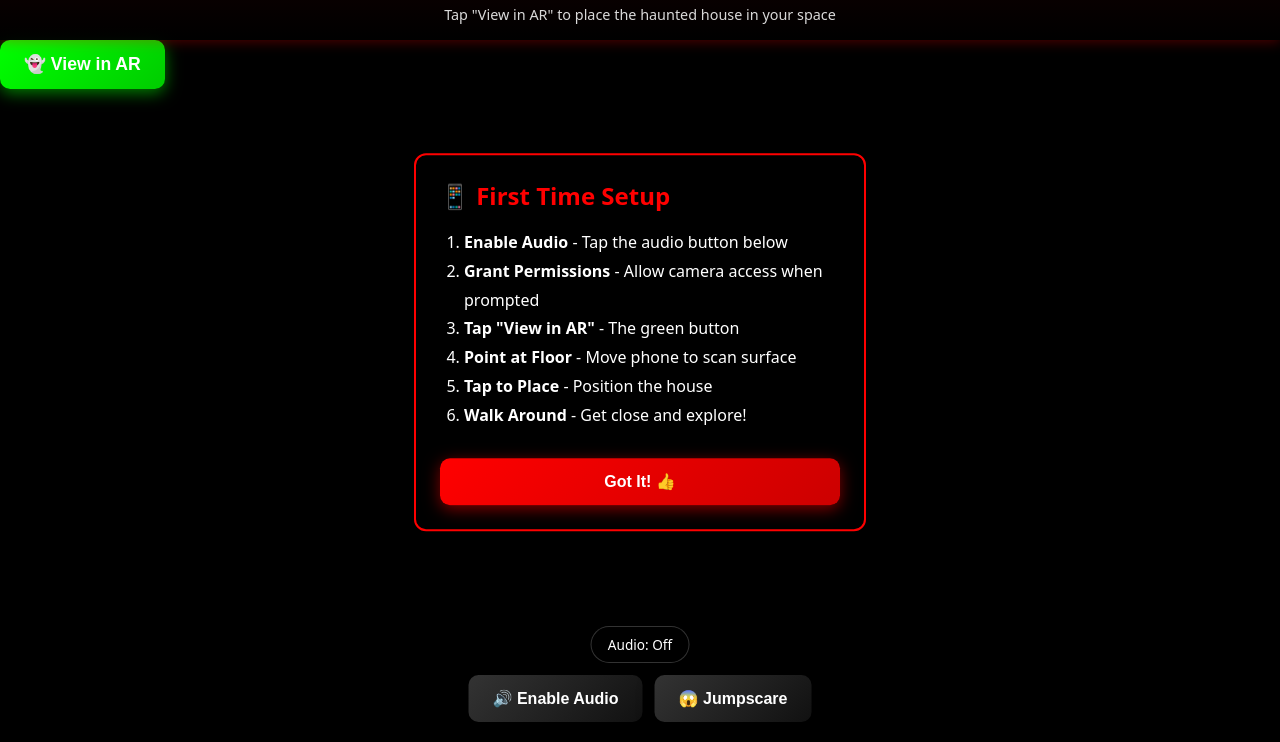
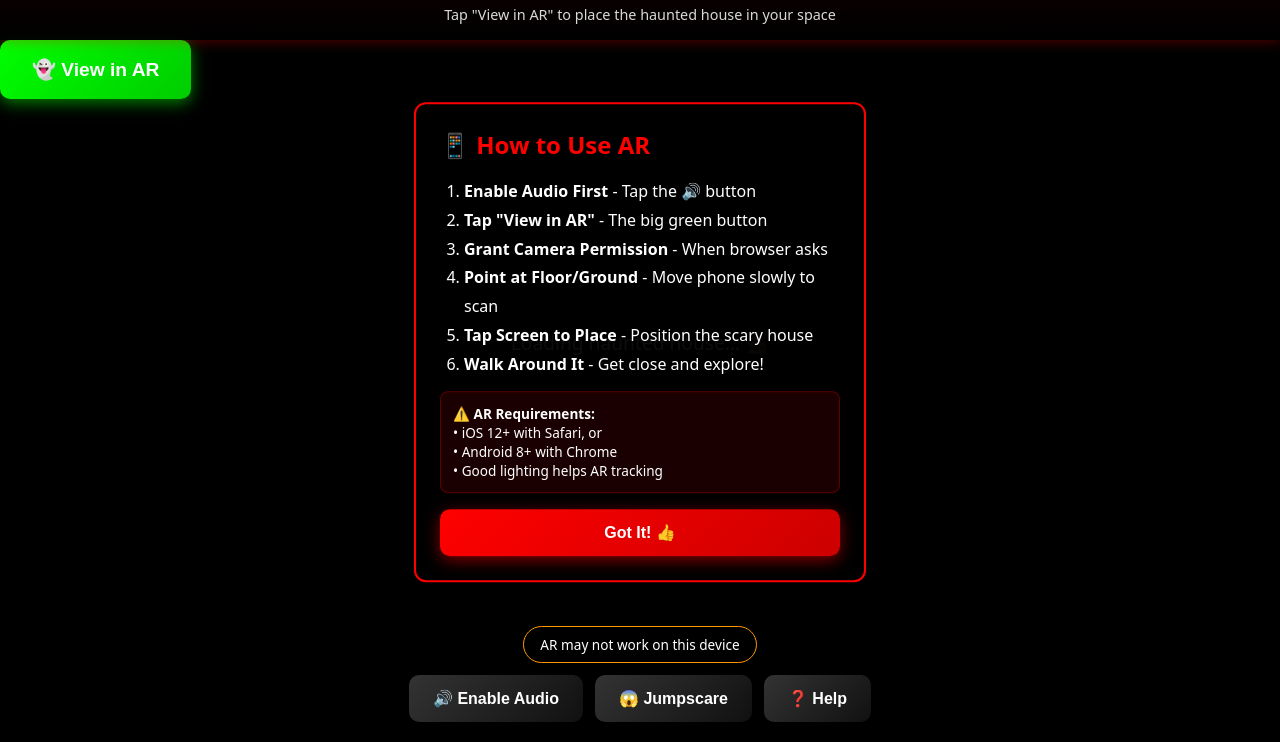
Before and after one commit to Vijay7129/ar-scary-house, a plain HTML site: page index.html in a window 1280 px wide. Shown: the part 58-800 px from the top of the page. Drawn offline with Linux system fonts and the light colour scheme; some packages are replaced by stand-ins of ours; a script that the page names is missing.

Commit message:
index.html

```diff
--- a/index.html
+++ b/index.html
@@ -38,9 +38,10 @@
       gap:12px;
       z-index:100;
       align-items:center;
+      max-width:90%;
     }
 
-    .btn-row {display:flex;gap:12px;}
+    .btn-row {display:flex;gap:12px;flex-wrap:wrap;justify-content:center;}
 
     button {
       padding:14px 24px;
@@ -63,7 +64,8 @@
     .ar-button {
       background:linear-gradient(135deg,#00ff00,#00cc00)!important;
       box-shadow:0 4px 16px rgba(0,255,0,0.5)!important;
-      font-size:1.1em;
+      font-size:1.2em;
+      padding:18px 32px;
       animation:pulse 2s infinite;
     }
 
@@ -104,9 +106,19 @@
 
     .instructions h2 {margin:0 0 16px;color:#ff0000;}
 
-    .instructions ol {margin:12px 0;padding-left:24px;line-height:1.8;}
+    .instructions ol {margin:12px 0;padding-left:24px;line-height:1.8;text-align:left;}
 
     .instructions button {width:100%;margin-top:16px;}
+
+    .warning-box {
+      background:rgba(255,0,0,0.1);
+      border:1px solid rgba(255,0,0,0.3);
+      padding:12px;
+      border-radius:8px;
+      margin-top:12px;
+      font-size:0.85em;
+      line-height:1.4;
+    }
 
     @keyframes shake {
       0%, 100% {transform:translate(-50%, -50%) rotate(0deg);}
@@ -115,6 +127,15 @@
     }
 
     .shake {animation:shake 0.3s ease-in-out 3;}
+
+    .loading {
+      position:absolute;
+      top:50%;
+      left:50%;
+      transform:translate(-50%, -50%);
+      font-size:1.2em;
+      z-index:5;
+    }
   </style>
 </head>
 <body>
@@ -124,46 +145,59 @@
       <div class="subtitle">Tap "View in AR" to place the haunted house in your space</div>
     </div>
 
-    <!-- Model Viewer with AR support -->
+    <!-- Model Viewer with AR support - Using a public haunted house model -->
     <model-viewer
       id="viewer"
-      src="scary-house.glb"
+      src="https://modelviewer.dev/shared-assets/models/glTF-Sample-Assets/Models/HauntedHouse/glTF-Binary/HauntedHouse.glb"
       alt="Scary haunted house 3D model"
       ar
       ar-modes="webxr scene-viewer quick-look"
       camera-controls
       touch-action="pan-y"
-      shadow-intensity="1"
-      exposure="1"
-      environment-image="neutral"
+      shadow-intensity="1.5"
+      exposure="0.8"
+      shadow-softness="0.5"
       auto-rotate
-      auto-rotate-delay="1000"
-      rotation-per-second="30deg"
+      auto-rotate-delay="2000"
+      rotation-per-second="20deg"
+      camera-orbit="0deg 75deg 8m"
+      min-camera-orbit="auto auto 3m"
+      max-camera-orbit="auto auto 15m"
+      loading="eager"
     >
       <!-- AR Button (automatically appears on supported devices) -->
       <button slot="ar-button" class="ar-button" id="arButton">
         👻 View in AR
       </button>
+
+      <div class="loading" slot="poster">Loading haunted house... 🏚️</div>
     </model-viewer>
 
     <div class="controls">
-      <div id="status" class="status">Audio: Off</div>
+      <div id="status" class="status">Audio: Off | Rotate to explore</div>
       <div class="btn-row">
         <button id="audioBtn" class="secondary">🔊 Enable Audio</button>
         <button id="scareBtn" class="secondary">😱 Jumpscare</button>
+        <button id="helpBtn" class="secondary">❓ Help</button>
       </div>
     </div>
 
     <div class="instructions" id="instructions">
-      <h2>📱 First Time Setup</h2>
+      <h2>📱 How to Use AR</h2>
       <ol>
-        <li><strong>Enable Audio</strong> - Tap the audio button below</li>
-        <li><strong>Grant Permissions</strong> - Allow camera access when prompted</li>
-        <li><strong>Tap "View in AR"</strong> - The green button</li>
-        <li><strong>Point at Floor</strong> - Move phone to scan surface</li>
-        <li><strong>Tap to Place</strong> - Position the house</li>
-        <li><strong>Walk Around</strong> - Get close and explore!</li>
+        <li><strong>Enable Audio First</strong> - Tap the 🔊 button</li>
+        <li><strong>Tap "View in AR"</strong> - The big green button</li>
+        <li><strong>Grant Camera Permission</strong> - When browser asks</li>
+        <li><strong>Point at Floor/Ground</strong> - Move phone slowly to scan</li>
+        <li><strong>Tap Screen to Place</strong> - Position the scary house</li>
+        <li><strong>Walk Around It</strong> - Get close and explore!</li>
       </ol>
+      <div class="warning-box">
+        ⚠️ <strong>AR Requirements:</strong><br>
+        • iOS 12+ with Safari, or<br>
+        • Android 8+ with Chrome<br>
+        • Good lighting helps AR tracking
+      </div>
       <button onclick="document.getElementById('instructions').classList.remove('show')">
         Got It! 👍
       </button>
@@ -178,35 +212,64 @@
     const viewer = document.getElementById('viewer');
     const audioBtn = document.getElementById('audioBtn');
     const scareBtn = document.getElementById('scareBtn');
+    const helpBtn = document.getElementById('helpBtn');
     const status = document.getElementById('status');
     const instructions = document.getElementById('instructions');
     const amb = document.getElementById('amb');
     const scream = document.getElementById('scream');
 
     let audioEnabled = false;
-    let isFirstVisit = !localStorage.getItem('visited');
+    let modelLoaded = false;
 
     // Show instructions on first visit
+    let isFirstVisit = true;
+    try {
+      isFirstVisit = !localStorage.getItem('visited');
+    } catch(e) {
+      // LocalStorage not available, assume first visit
+    }
+
     if (isFirstVisit) {
       setTimeout(() => {
         instructions.classList.add('show');
-        localStorage.setItem('visited', 'true');
-      }, 1000);
+        try {
+          localStorage.setItem('visited', 'true');
+        } catch(e) {}
+      }, 1500);
     }
+
+    // Model loading status
+    viewer.addEventListener('load', () => {
+      modelLoaded = true;
+      status.textContent = 'Model Loaded! Tap AR button ↓';
+      status.style.borderColor = '#00ff00';
+      console.log('3D model loaded successfully');
+    });
+
+    viewer.addEventListener('error', (event) => {
+      console.error('Model loading error:', event);
+      status.textContent = 'Error loading model';
+      status.style.borderColor = '#ff0000';
+    });
 
     // Enable audio
     audioBtn.addEventListener('click', async () => {
       try {
+        amb.volume = 0.6;
         await amb.play();
         audioEnabled = true;
         audioBtn.textContent = '✓ Audio On';
         audioBtn.style.background = 'linear-gradient(135deg,#00cc00,#008800)';
-        status.textContent = 'Audio: On';
-        status.classList.add('active');
+        updateStatus();
       } catch(e) {
         console.warn('Audio blocked:', e);
         audioBtn.textContent = '⚠️ Tap Again';
       }
+    });
+
+    // Help button
+    helpBtn.addEventListener('click', () => {
+      instructions.classList.add('show');
     });
 
     // Jumpscare button
@@ -216,20 +279,38 @@
 
     function triggerJumpscare() {
       scream.currentTime = 0;
+      scream.volume = 0.8;
       scream.play();
       document.body.style.background = '#ff0000';
-      instructions.classList.add('shake');
+      if (instructions.classList.contains('show')) {
+        instructions.classList.add('shake');
+      }
       setTimeout(() => {
         document.body.style.background = '#000';
         instructions.classList.remove('shake');
       }, 300);
     }
 
+    function updateStatus() {
+      let statusText = '';
+      if (audioEnabled) {
+        statusText = 'Audio: On';
+      } else {
+        statusText = 'Audio: Off';
+      }
+
+      if (modelLoaded) {
+        statusText += ' | Tap AR button below ↓';
+      }
+
+      status.textContent = statusText;
+    }
+
     // Random ambient jumpscares
     let lastScare = 0;
     setInterval(() => {
       const now = Date.now();
-      if (audioEnabled && now - lastScare > 15000 && Math.random() < 0.1) {
+      if (audioEnabled && now - lastScare > 20000 && Math.random() < 0.08) {
         lastScare = now;
         triggerJumpscare();
       }
@@ -237,11 +318,14 @@
 
     // AR session tracking
     viewer.addEventListener('ar-status', (event) => {
+      console.log('AR Status:', event.detail.status);
       if (event.detail.status === 'session-started') {
-        status.textContent = '👻 AR Active!';
+        status.textContent = '👻 AR Active! Place the house';
         status.style.borderColor = '#00ff00';
+        status.classList.add('active');
       } else if (event.detail.status === 'not-presenting') {
-        status.textContent = 'Audio: ' + (audioEnabled ? 'On' : 'Off');
+        updateStatus();
+        status.classList.remove('active');
       }
     });
 
@@ -249,11 +333,22 @@
     let touchCount = 0;
     viewer.addEventListener('touchstart', () => {
       touchCount++;
-      if (touchCount > 5 && Math.random() < 0.15) {
+      if (touchCount > 8 && audioEnabled && Math.random() < 0.2) {
         triggerJumpscare();
         touchCount = 0;
       }
     });
+
+    // Check AR support
+    if (viewer.canActivateAR) {
+      console.log('AR is supported on this device!');
+    } else {
+      console.warn('AR may not be supported on this device');
+      setTimeout(() => {
+        status.textContent = 'AR may not work on this device';
+        status.style.borderColor = '#ff9900';
+      }, 3000);
+    }
   </script>
 </body>
 </html>
```
